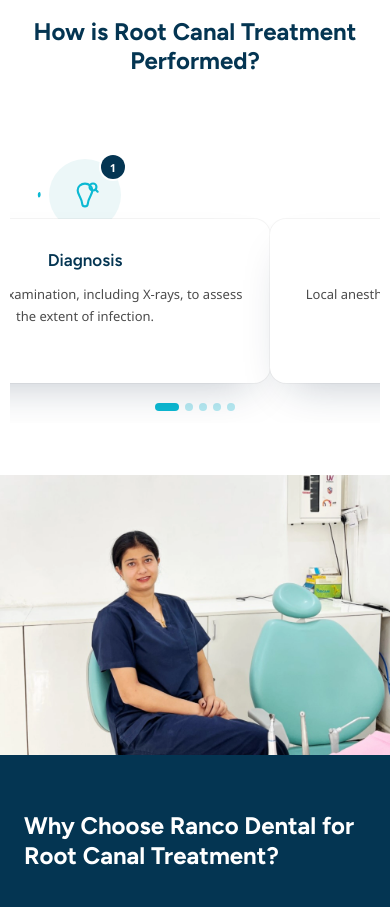
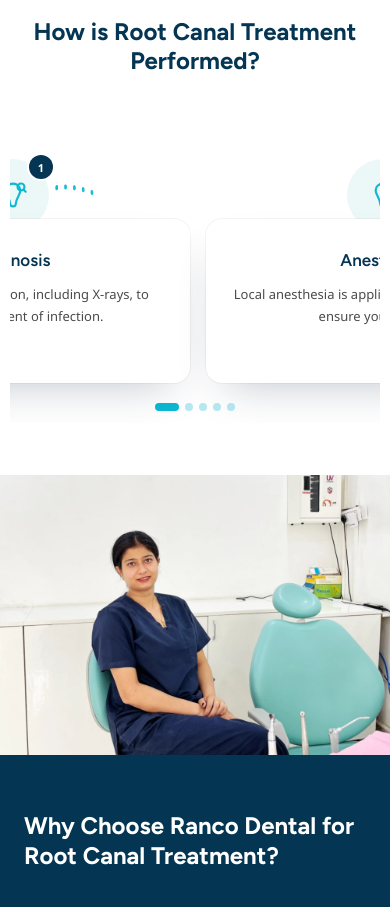
Before and after one commit to Sk-buddy/Ranco-Dental, a Next.js app: page /rct-dentist-noida in a window 390 px wide. Shown: the part 1860-2767 px from the top of the page. Built offline with nearby package versions, Linux system fonts and the light colour scheme.

Commit message:
Fix mobile procedure carousel clipping the card's shadow on left/right too

```diff
--- a/src/components/ProcedureTimeline.tsx
+++ b/src/components/ProcedureTimeline.tsx
@@ -157,7 +157,7 @@ export default function ProcedureTimeline({ steps }: { steps: Step[] }) {
           className="flex snap-x snap-mandatory overflow-x-auto overflow-y-hidden pb-10 [scrollbar-width:none] [&::-webkit-scrollbar]:hidden"
         >
           {steps.map((step, i) => (
-            <div key={step.title} className="w-full shrink-0 snap-center pt-9">
+            <div key={step.title} className="w-full shrink-0 snap-center px-2 pt-9">
               <StepBadge icon={getProcedureIcon(step.title)} index={i} />
               <div className="relative z-20 -mt-3 rounded-2xl bg-white p-5 pt-7 text-center shadow-[0_20px_45px_-20px_rgba(15,35,65,0.28)] ring-1 ring-black/[0.04]">
                 <h3 className="text-[17px] font-semibold text-[var(--color-navy)]">{step.title}</h3>
```
